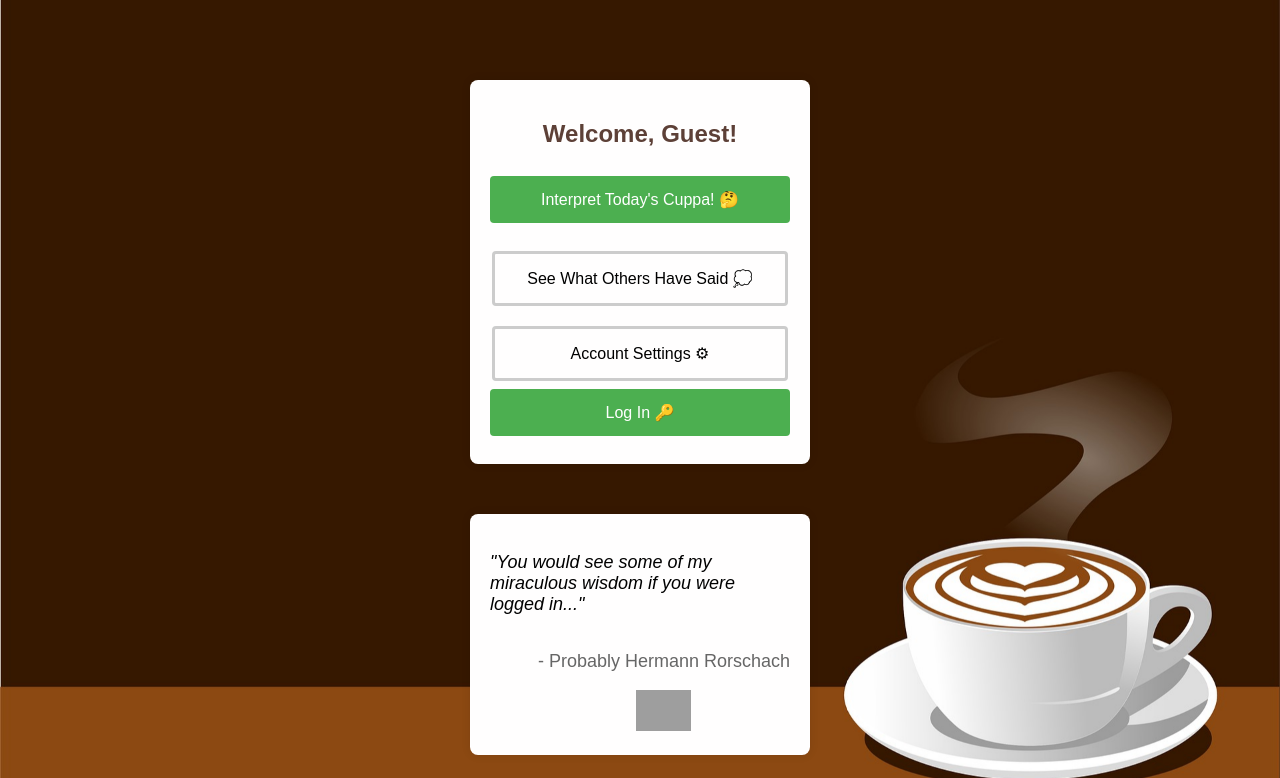
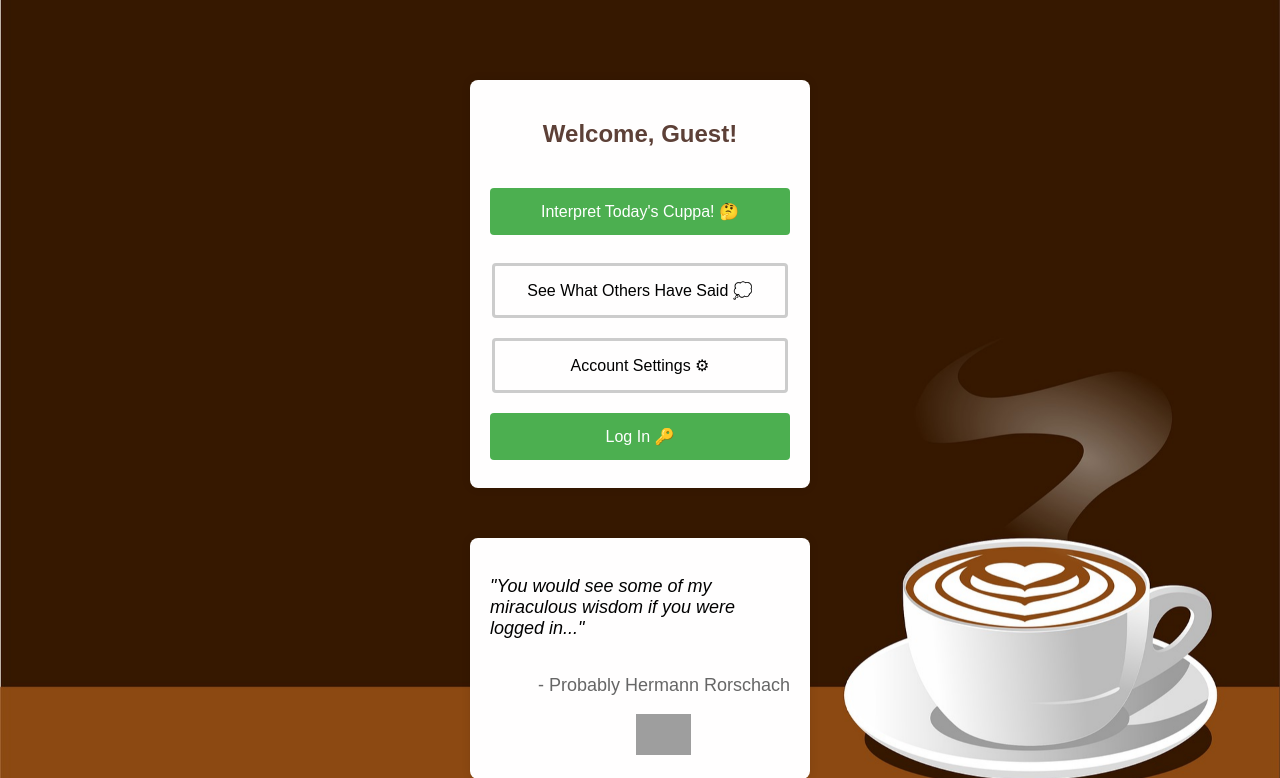
Before and after one commit to Dominic-Miller/Latte-Rorschach, a Django app: page /menu in a window 1280 px wide. Shown: the top 778 px of the page. Run offline with Django 5.2, Linux system fonts and the light colour scheme; grey boxes are pictures that could not be loaded.

Commit message:
Adjusted spacing on menu log in button
Log in button was too close to the others.

```diff
--- a/latterorschach/app/templates/home.html
+++ b/latterorschach/app/templates/home.html
@@ -44,6 +44,7 @@
     margin: 8px auto;
     border-radius: 4px;
     cursor: pointer;
+    margin-top: 20px
   }
   .green-a:hover {
     background-color: #45a049;
```
